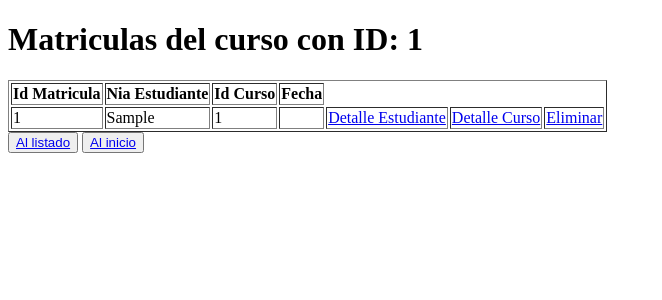
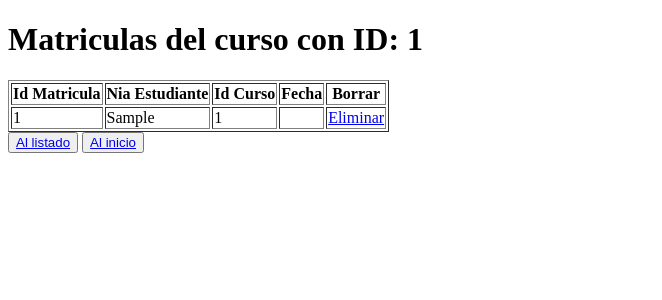
Before and after one commit to FNAFoxy2000/practicaUT5, a PHP site: template practicaUT5/views/matriculas/detalleCurso.php in a window 1280 px wide. Shown: the top 300 px of the page, without its empty margins (0-662 px from the left). Run offline with PHP 8.4, Linux system fonts and the light colour scheme; the template is opened without the code that fills it: most values are stand-ins (such as "Sample title", 1, 10 or a date in 2020); data that the repository does not hold is empty.

Commit message:
Fix detalle en matriculas

```diff
--- a/practicaUT5/views/matriculas/detalleCurso.php
+++ b/practicaUT5/views/matriculas/detalleCurso.php
@@ -16,7 +16,7 @@
                 <th>Nia Estudiante</th>
                 <th>Id Curso</th>
                 <th>Fecha</th>
-
+                <th>Borrar</th>
             </tr>
         </thead>
         <tbody>
@@ -28,12 +28,12 @@
                     <td><?=  $matri->niaEstudiante ?></td>
                     <td><?=  $idCurso ?></td>
                     <td><?=  $matri->fecha->format("Y-m-d")?></td>
-                    <td>
+                    <!-- <td>
                         <a href="index.php?controller=matricula&action=detalleEstudiante&niaEstudiante=<?=$niaEstudiante?>">Detalle Estudiante</a>
                     </td>
                     <td>
                         <a href="index.php?controller=matricula&action=detalleCurso&idCurso=<?=$matri->idCurso?>">Detalle Curso</a>
-                    </td>
+                    </td> -->
                     <td>
                         <a href="index.php?controller=matricula&action=eliminar&id=<?= $matri->id?>">Eliminar</a>
                     </td>
@@ -43,7 +43,7 @@
         </tbody>
 
     </table>
-    <button><a href="index.php?controller=estudiante">Al listado</a></button>
+    <button><a href="index.php?controller=matricula">Al listado</a></button>
     <button><a href="index.php">Al inicio</a></button>
 </body>
 
```
Also changed, not shown: practicaUT5/views/matriculas/detalleEstudiante.php (+4 -4 lines).
